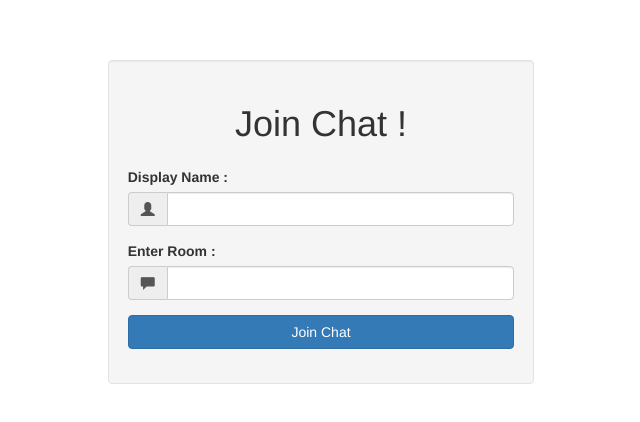
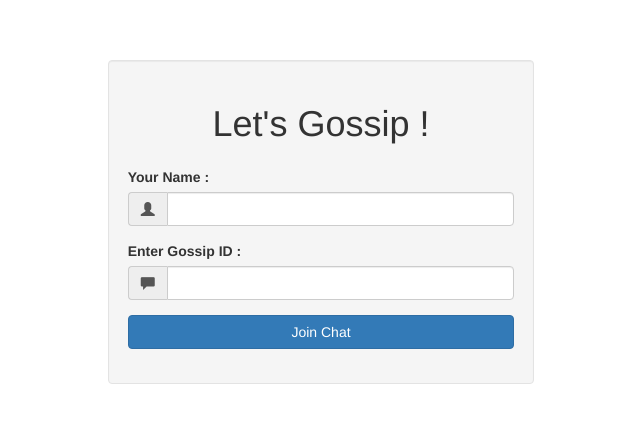
Before and after one commit to Karandeep09/gossipsdotcom-1, a website: page public/index.html in a window 1280 px wide. Shown: the part 168-590 px from the top of the page, without its empty margins (319-959 px from the left). Drawn offline with nearby package versions, Linux system fonts and the light colour scheme.

Commit message:
Update index.html

```diff
--- a/public/index.html
+++ b/public/index.html
@@ -4,7 +4,7 @@
     <meta charset="utf-8">
     <meta content="IE=edge" http-equiv="X-UA-Compatible">
     <meta content="width=device-width, initial-scale=1" name="viewport">
-    <title>Chat</title>
+    <title>Gossips-Dot-Com</title>
     <link href="/images/logo.png" rel="icon" type="image/png"/>
     <link href="logo.ico" rel="shortcut icon"/>
     <link href="/images/apple-icon.png" rel="apple-touch-icon-precomposed">
@@ -12,7 +12,7 @@
     <link href="https://maxcdn.bootstrapcdn.com/font-awesome/4.5.0/css/font-awesome.min.css" rel="stylesheet">
     <link href="/css/style.css" rel="stylesheet">
 
-    <!--[if lt IE 9]> <script src="https://cdn.jsdelivr.net/html5shiv/3.7.2/html5shiv.min.js"></script> <script src="https://cdn.jsdelivr.net/respond/1.4.2/respond.min.js"></script> <![endif]-->
+
   </head>
   <body>
     <div class="vertical-center">
@@ -20,12 +20,12 @@
         <div class="row">
           <div class="col-md-4 col-md-offset-4 well">
             <h1 class="text-center">
-              Join Chat !</h1>
+              Let's Gossip !</h1>
             <form action="/chat.html" class="">
 
               <div class="form-group">
                 <label for="name">
-                  Display Name :</label>
+                  Your Name :</label>
                 <div class="input-group">
                   <span class="input-group-addon">
                     <i class="glyphicon glyphicon-user"></i>
@@ -36,7 +36,7 @@
               </div>
 
               <div class="form-group">
-                <label for="room">Enter Room :</label>
+                <label for="room">Enter Gossip ID :</label>
                 <div class="input-group">
                   <span class="input-group-addon">
                     <i class="glyphicon glyphicon-comment"></i>
```
